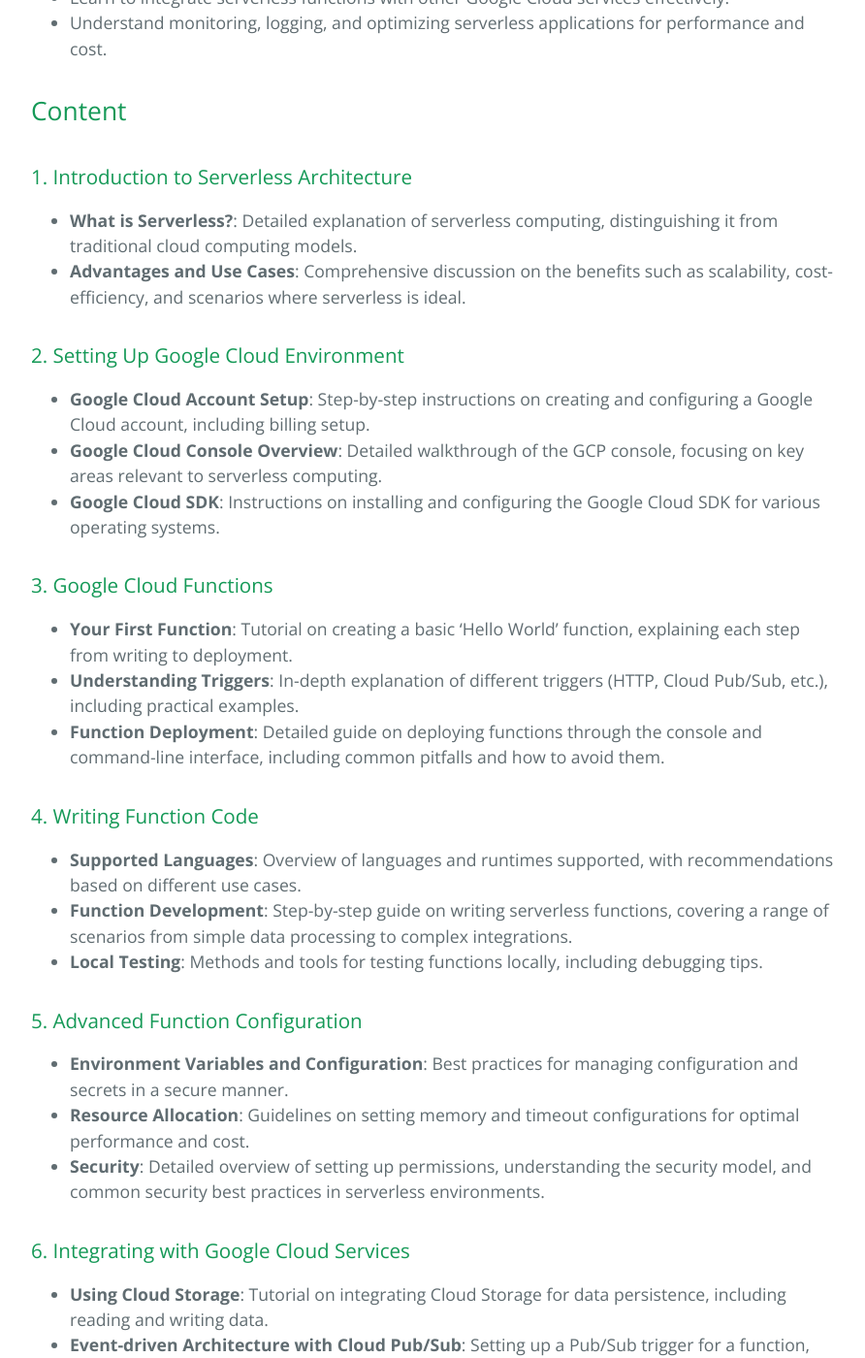
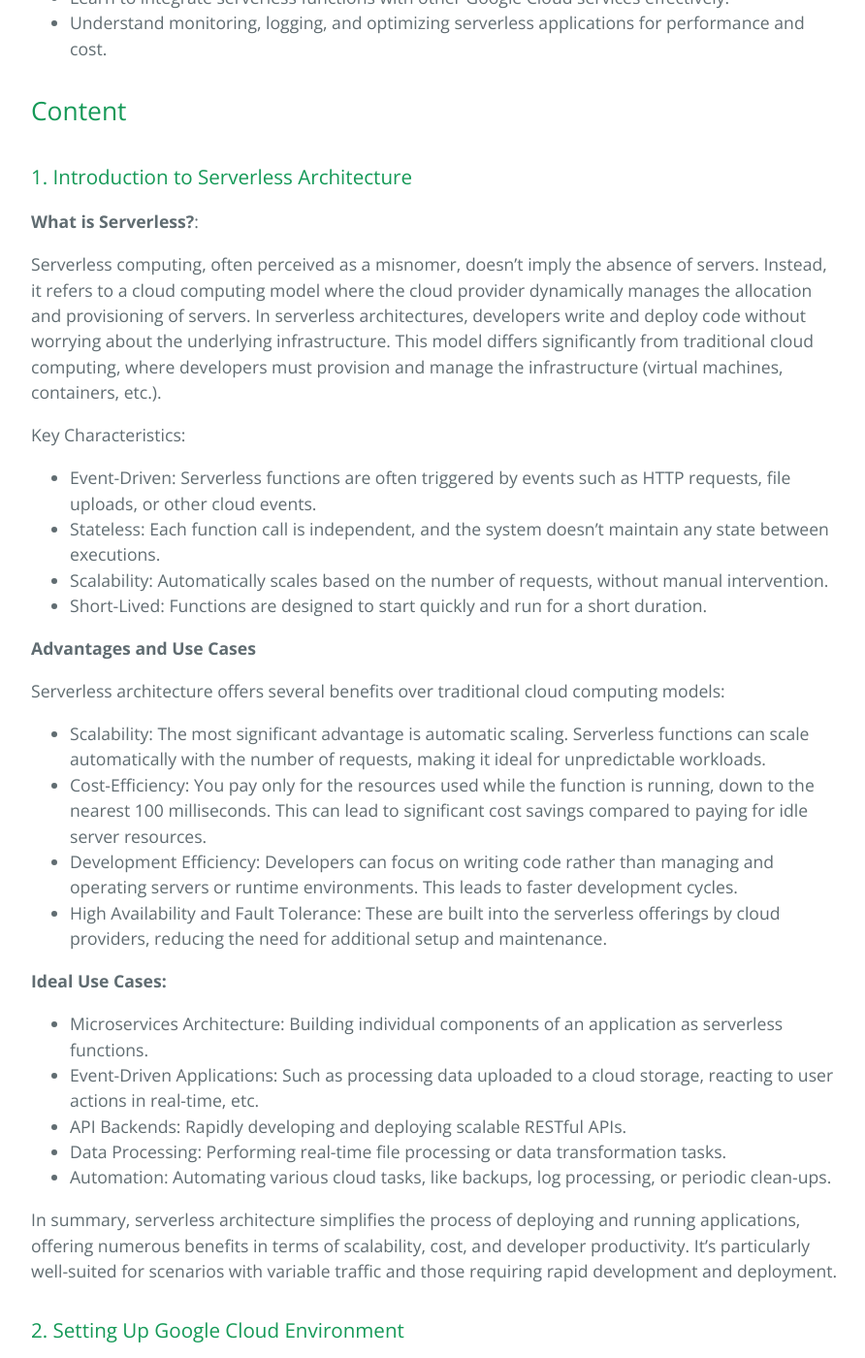
Before and after one commit to learning-software-engineering/learning-software-engineering.github.io, a Jekyll site: the page built from Topics/Tech_Stacks/Google_Cloud.md, in a window 1280 px wide and 1400 px high, scrolled down 768 px. Shown: the whole window at 97% size, without its empty margins (192-1084 px from the left). Built offline with Jekyll 4.4.1, drawn with Linux system fonts in a browser that asks for light colours; our own code applies the rules of GitHub Pages for plain Markdown files.

Commit message:
Update Google_Cloud.md

```diff
--- a/Topics/Tech_Stacks/Google_Cloud.md
+++ b/Topics/Tech_Stacks/Google_Cloud.md
@@ -13,8 +13,36 @@
 ## Content
 
 ### 1. Introduction to Serverless Architecture
-- **What is Serverless?**: Detailed explanation of serverless computing, distinguishing it from traditional cloud computing models.
-- **Advantages and Use Cases**: Comprehensive discussion on the benefits such as scalability, cost-efficiency, and scenarios where serverless is ideal.
+**What is Serverless?**:
+
+Serverless computing, often perceived as a misnomer, doesn't imply the absence of servers. Instead, it refers to a cloud computing model where the cloud provider dynamically manages the allocation and provisioning of servers. In serverless architectures, developers write and deploy code without worrying about the underlying infrastructure. This model differs significantly from traditional cloud computing, where developers must provision and manage the infrastructure (virtual machines, containers, etc.).
+
+Key Characteristics:
+
+ - Event-Driven: Serverless functions are often triggered by events such as HTTP requests, file uploads, or other cloud events.
+ - Stateless: Each function call is independent, and the system doesn't maintain any state between executions.
+ - Scalability: Automatically scales based on the number of requests, without manual intervention.
+ - Short-Lived: Functions are designed to start quickly and run for a short duration.
+
+**Advantages and Use Cases**
+
+Serverless architecture offers several benefits over traditional cloud computing models:
+
+ - Scalability: The most significant advantage is automatic scaling. Serverless functions can scale automatically with the number of requests, making it ideal for unpredictable workloads.
+ - Cost-Efficiency: You pay only for the resources used while the function is running, down to the nearest 100 milliseconds. This can lead to significant cost savings compared to paying for idle server resources.
+ - Development Efficiency: Developers can focus on writing code rather than managing and operating servers or runtime environments. This leads to faster development cycles.
+ - High Availability and Fault Tolerance: These are built into the serverless offerings by cloud providers, reducing the need for additional setup and maintenance.
+
+**Ideal Use Cases:**
+
+ - Microservices Architecture: Building individual components of an application as serverless functions.
+ - Event-Driven Applications: Such as processing data uploaded to a cloud storage, reacting to user actions in real-time, etc.
+ - API Backends: Rapidly developing and deploying scalable RESTful APIs.
+ - Data Processing: Performing real-time file processing or data transformation tasks.
+ - Automation: Automating various cloud tasks, like backups, log processing, or periodic clean-ups.
+
+In summary, serverless architecture simplifies the process of deploying and running applications, offering numerous benefits in terms of scalability, cost, and developer productivity. It's particularly well-suited for scenarios with variable traffic and those requiring rapid development and deployment.
+
 
 ### 2. Setting Up Google Cloud Environment
 - **Google Cloud Account Setup**: Step-by-step instructions on creating and configuring a Google Cloud account, including billing setup.
```
